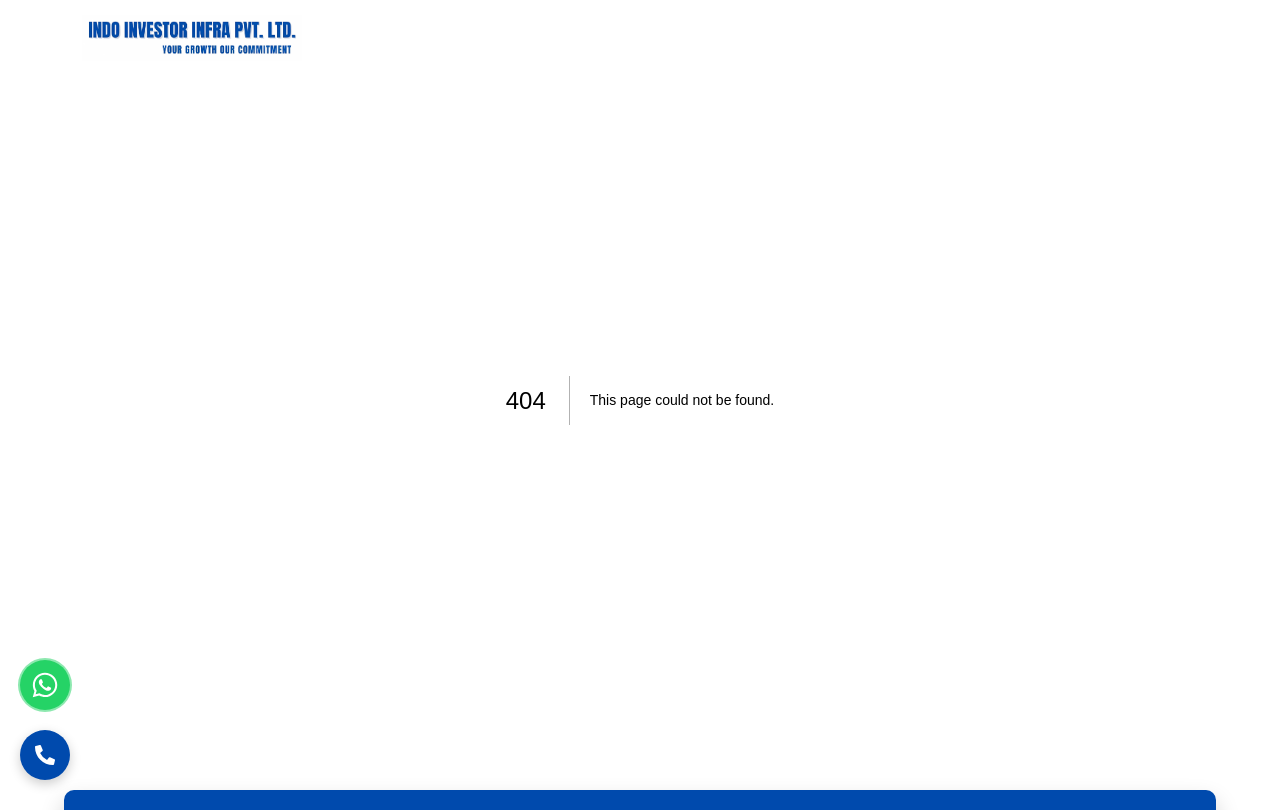
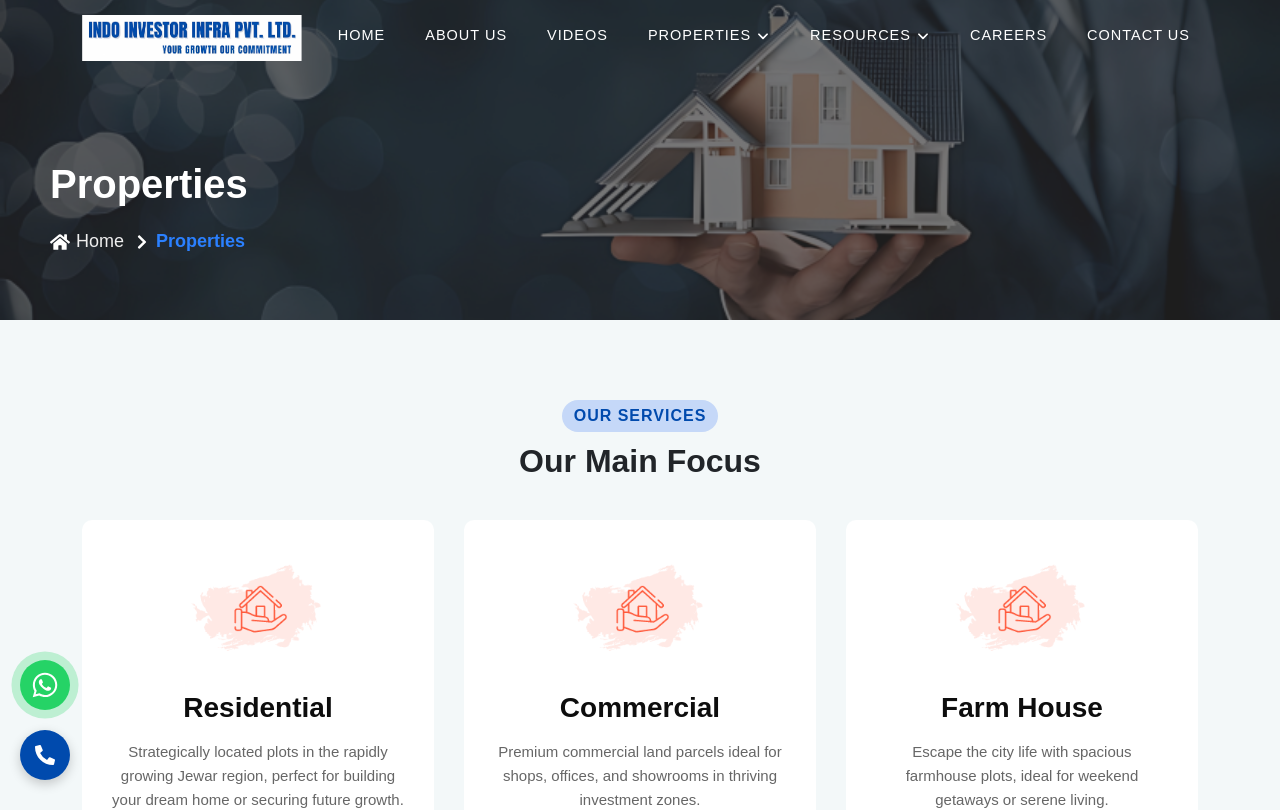
Before and after one commit to G-Anubhav/Indo-Investor, a Next.js app: page /properties in a window 1280 px wide. Before the commit this address had no page. Shown: the top 810 px of the page. Built offline with nearby package versions, Linux system fonts and the light colour scheme.

Commit message:
New Commit

```diff
--- /dev/null
+++ b/src/app/properties/page.js
@@ -0,0 +1,22 @@
+import AllProperties from "@/components/AllProperties/AllProperties";
+import BannerWithBreadcrumb from "@/components/BannerWithBreadcrumb/BannerWithBreadcrumb";
+import ConnectWithUsSection from "@/components/ConnectWithUsSection/ConnectWithUsSection";
+import bannerBreadcrumb from "@/data/bannerBreadcrumb";
+
+const PropertiesPage = () => {
+  const { title, bannerImage, breadcrumbs } = bannerBreadcrumb.properties;
+
+  return (
+    <>
+      <BannerWithBreadcrumb
+        title={title}
+        bannerImage={bannerImage}
+        breadcrumbs={breadcrumbs}
+      />
+      <AllProperties />
+      <ConnectWithUsSection />
+    </>
+  );
+}
+
+export default PropertiesPage;
--- a/src/data/bannerBreadcrumb.js
+++ b/src/data/bannerBreadcrumb.js
@@ -10,6 +10,11 @@ const bannerBreadcrumb = {
     title: "Contact Us",
     bannerImage: "/images/banners/pagebanner.png",
     breadcrumbs: ["Home", "Contact Us"],
+  },
+  properties: {
+    title: "Properties",
+    bannerImage: "/images/banners/pagebanner.png",
+    breadcrumbs: ["Home", "Properties"],
   },
   residential: {
     title: "Residential Properties",
```
